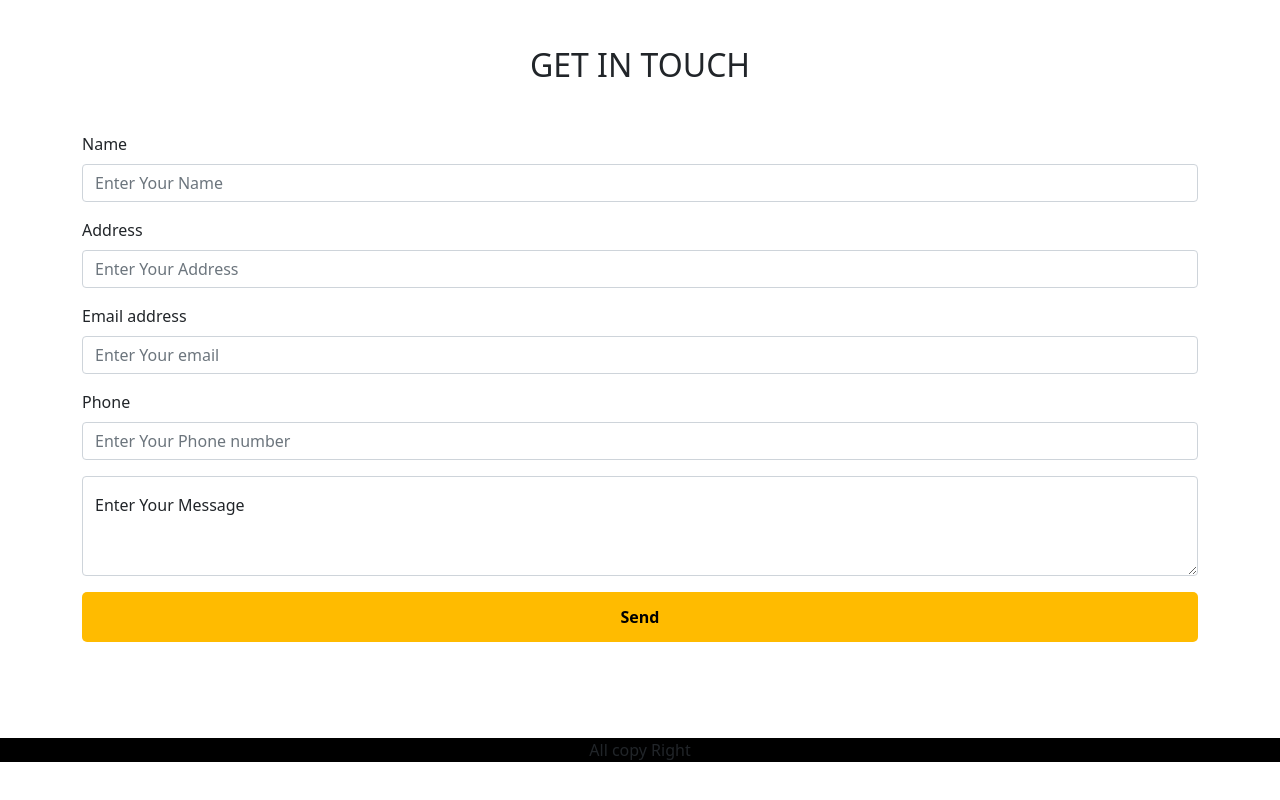
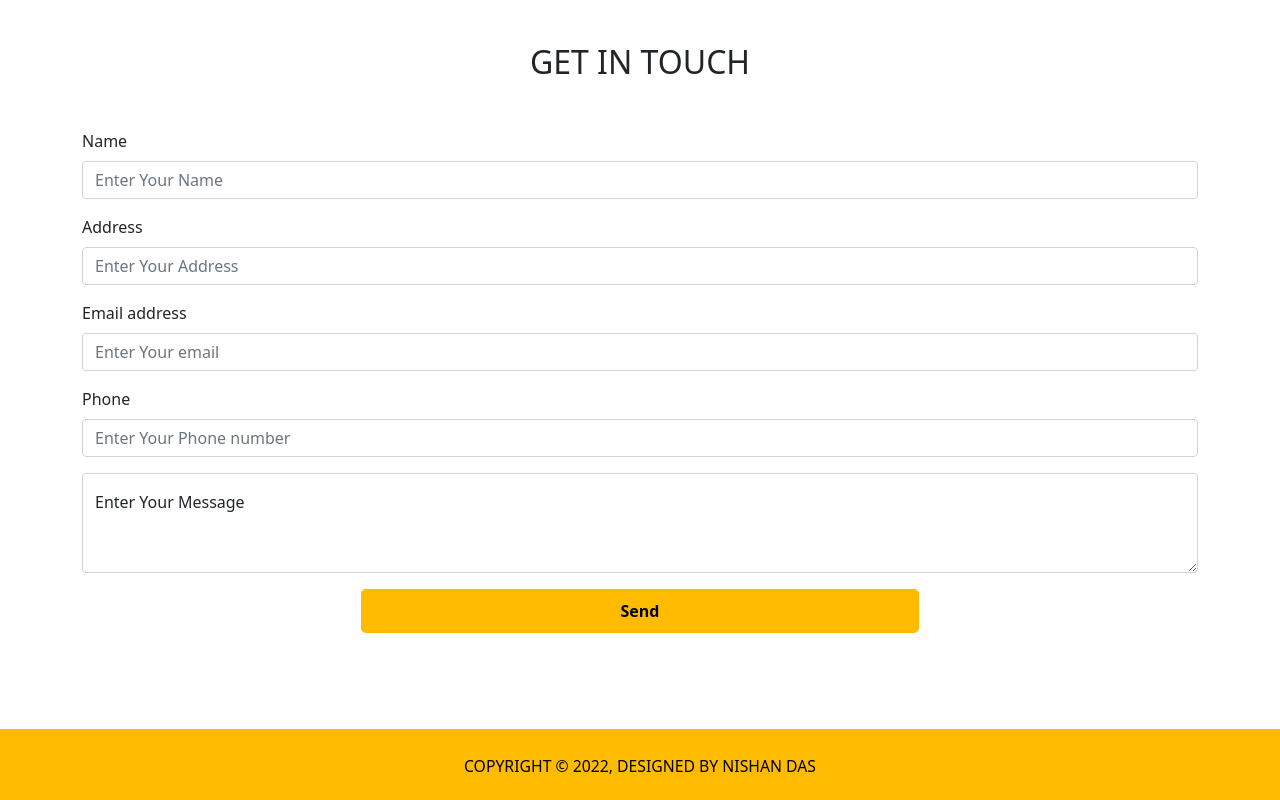
Before and after one commit to NISHAN75/warehouse-management, a React (Create React App) app: page / in a window 1280 px wide. Shown: the part 1491-2291 px from the top of the page. Before the commit the page ends 2269 px from the top, so only its background shows below. Built offline with nearby package versions, Linux system fonts and the light colour scheme; no server answers.

Commit message:
fotter area ok

```diff
--- a/src/component/Pages/Home/Home/Contact/Contact.js
+++ b/src/component/Pages/Home/Home/Contact/Contact.js
@@ -4,7 +4,7 @@ import { Link } from "react-router-dom";
 
 const Contact = () => {
   return (
-    <div className="contact-area  p-5 mb-5 mt-5">
+    <div className="contact-area mx-auto  p-5 mb-5 mt-5">
       <Container>
         <Row>
           <h2 className="text-center mb-5 text-uppercase">Get in Touch</h2>
@@ -55,9 +55,11 @@ const Contact = () => {
                 style={{ height: "100px" }}
               />
             </FloatingLabel>
-            <button className="l-btn w-100 mx-auto text-center" type="submit">
+            <div className="send-btn mx-auto text-center">
+            <button className="l-btn  w-50" type="submit">
               Send
             </button>
+            </div>
           </Form>
         </Row>
       </Container>
--- a/src/component/Pages/Home/NewsDetails/NewsDetails.css
+++ b/src/component/Pages/Home/NewsDetails/NewsDetails.css
@@ -1,6 +1,5 @@
-
-.news-card {
-  height: 520px;
+.news-card.shadow-lg.border-none.card {
+  height: 480px;
 }
 
 .news-btn {
--- /dev/null
+++ b/src/component/Pages/Share/Footer/Footer.css
@@ -0,0 +1,10 @@
+.footer-area{
+  background: #FFBB00;
+  color: #000;
+  padding:5px;
+}
+p {
+  margin-top: 18px;
+  font-size: 18px;
+  font-weight: 400;
+}
--- a/src/component/Pages/Share/Footer/Footer.js
+++ b/src/component/Pages/Share/Footer/Footer.js
@@ -1,11 +1,14 @@
 import React from 'react';
+import './Footer.css'
 
 const Footer = () => {
-  return (
-    <div className="footer-area mt-2 bg-black">
-      <p className='w-50 mx-auto text-center'>All copy Right</p>
-    </div>
-  );
+  const today = new Date();
+    const year = today.getFullYear();
+    return (
+        <footer className='footer-area text-center'>
+            <p><small> COPYRIGHT &copy;  {year}, DESIGNED BY NISHAN DAS </small></p>
+        </footer>
+    );
 };
 
 export default Footer;
--- a/src/component/Pages/Share/Header/Header.css
+++ b/src/component/Pages/Share/Header/Header.css
@@ -58,7 +58,7 @@
   font-weight: 600;
   transition: all ease-in 3ms;
   width: 100%;
-  height: 50px;
+  height: auto;
 }
 .l-btn:hover{
   color: #fff;
```
